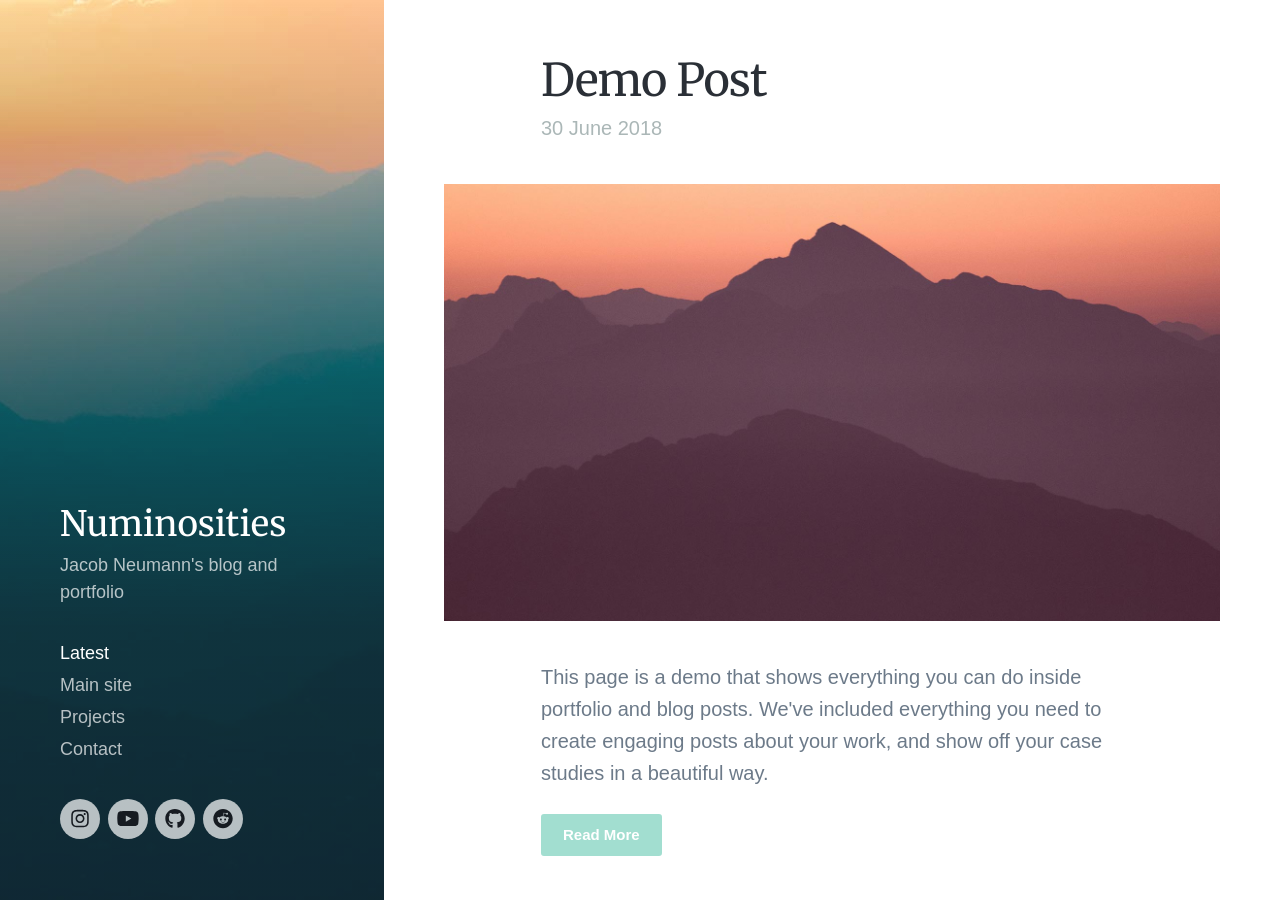
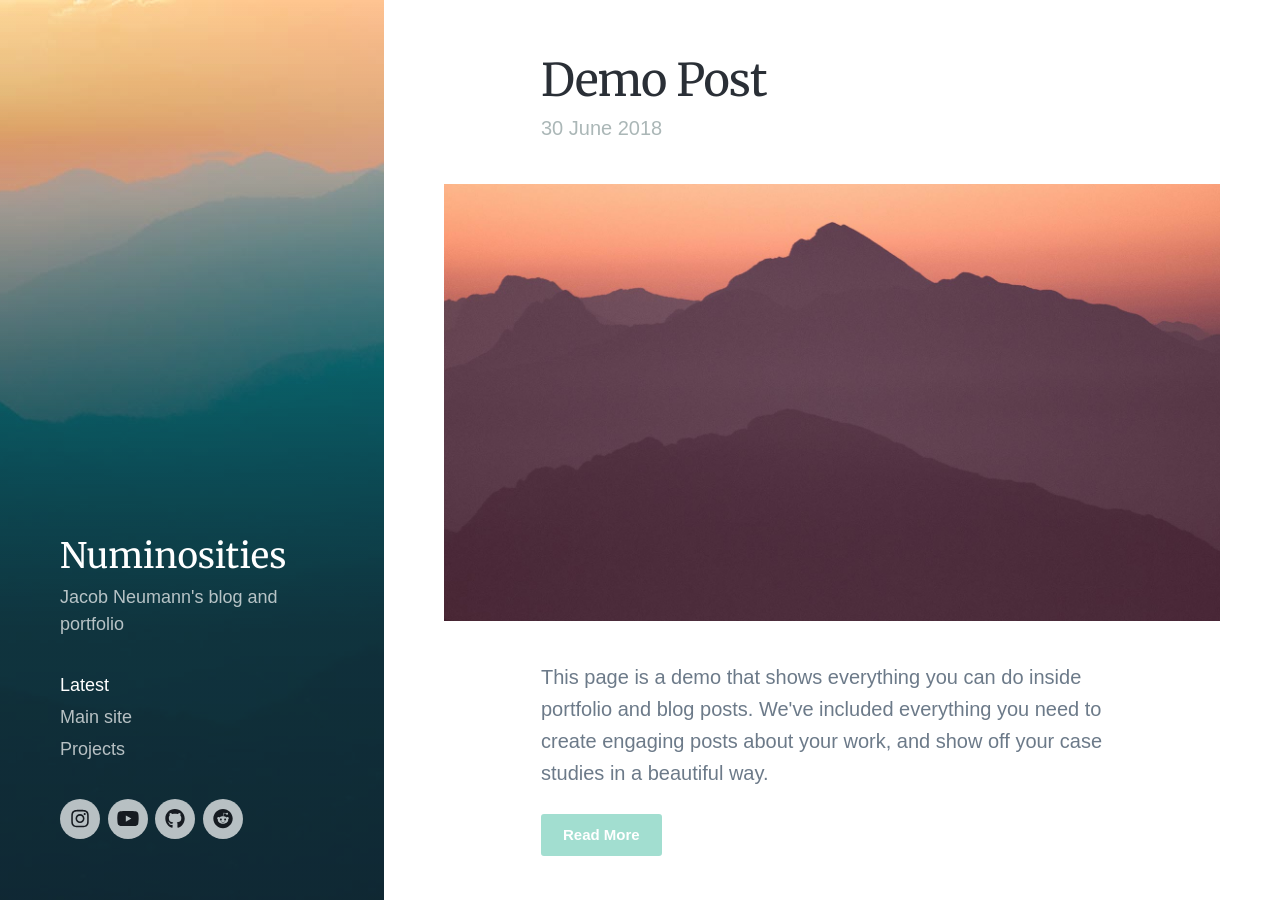
Before and after one commit to numinosities/numinosities.github.io, a Jekyll site: the page built from index.html, in a window 1280 px wide and 900 px high. Built offline with Jekyll 4.4.1, drawn with Linux system fonts in a browser that asks for light colours; nearby versions of some CDN libraries; some web fonts are replaced; the list of posts is cut into pages by our own code.

Commit message:
rm contact form

```diff
--- a/_data/settings.yml
+++ b/_data/settings.yml
@@ -16,14 +16,12 @@ menu_settings:
       url: 'https://jacobneu.github.io'
     - title: 'Projects'
       url: '/projects/'
-    - title: 'Contact'
-      url: '/contact'
 
 grid_settings:
   grid_spacing: 10
 
 contact_settings:
-  form_action: 'https://formspree.io/f/mnqerqek'
+  form_action: ''
   confirmation_url: '/thanks'
   email_subject: 'Contact form submission'
   send_button_text: 'Send Message'
```
